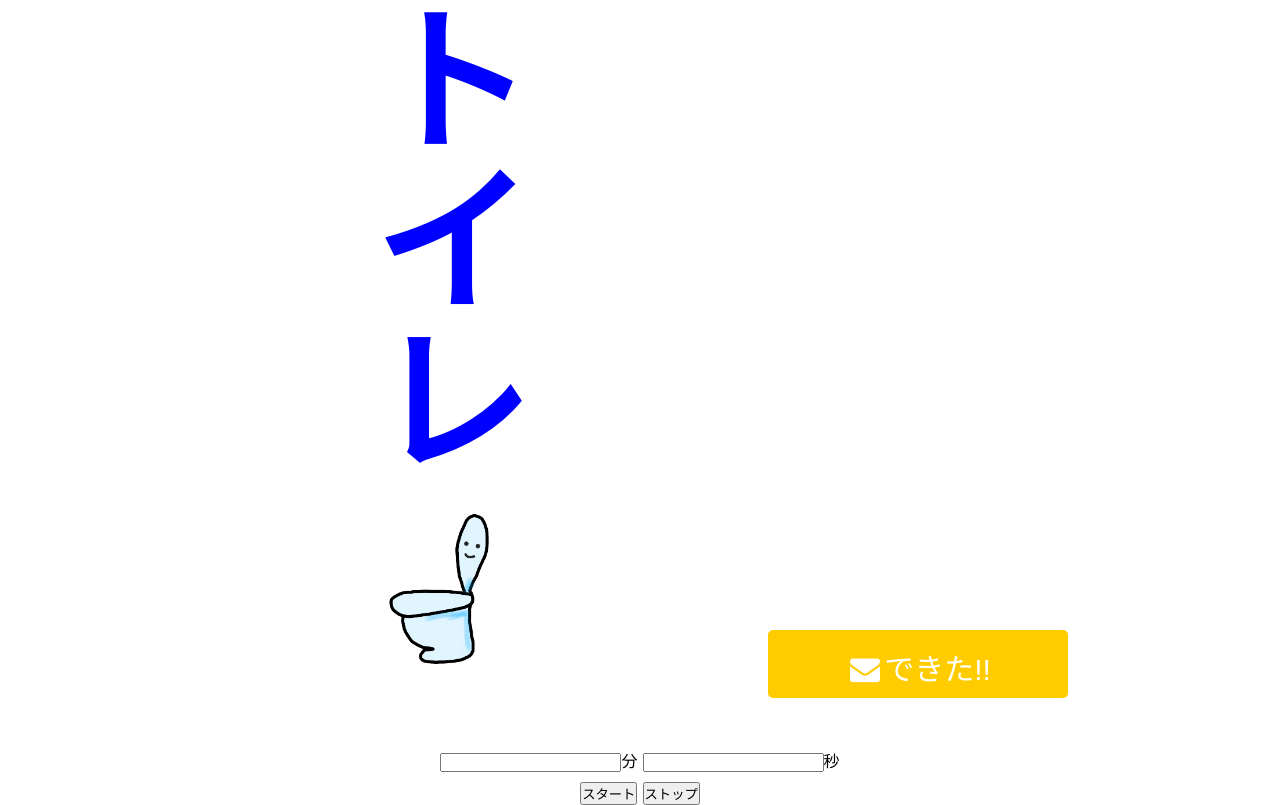
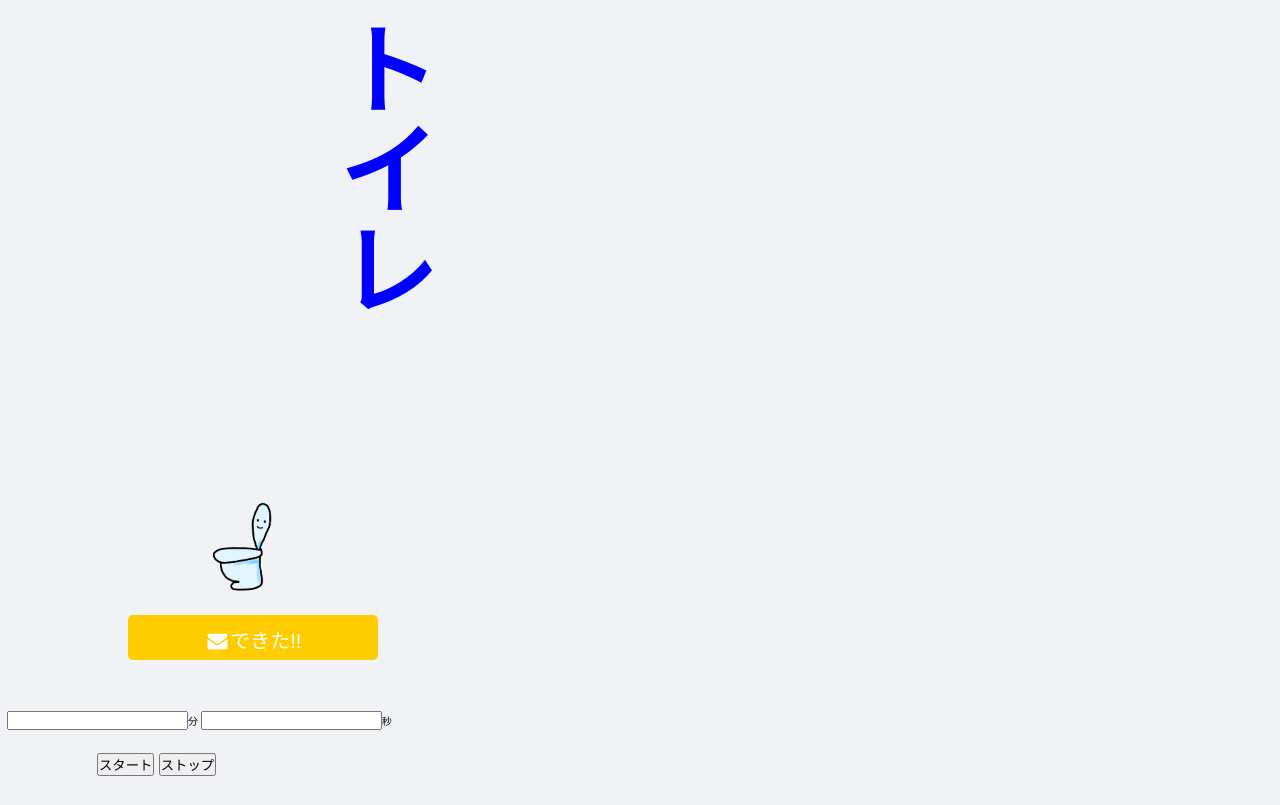
Before and after one commit to Ayakazu-Fukaura/possible_alone, a Flask app: page /3 in a window 1280 px wide. After the commit the page ends 776 px from the top, so only its background shows below. Run offline with Flask 2, Linux system fonts and the light colour scheme; some libraries are stand-ins or nearby versions.

Commit message:
レスポンシブデザインの幅でhtml・cssの幅を変更

```diff
--- a/app.py
+++ b/app.py
@@ -28,5 +28,7 @@ def page6():
     return "6pege"
 
 
+
+
 if __name__ == "__main__":
     app.run(debug=True)
--- a/static/css/bt_hanamaru.css
+++ b/static/css/bt_hanamaru.css
@@ -22,20 +22,32 @@
 }
 
 body{
-    font-family:  "ヒラギノ角ゴ ProN W3", HiraKakuProN-W3, 游ゴシック, "Yu Gothic", メイリオ, Meiryo, Verdana, Helvetica, Arial, sans-serif;
+    font-family: "Helvetica Neue",
+    Arial,
+    "Hiragino Kaku Gothic ProN",
+    "Hiragino Sans",
+    Meiryo,
+    sans-serif;
+
+    background-color: #f0f2f5;
+
 }
 
 /* ここは見出しエリア */
 
 .context {
-    font-size: 80px;
+    font-size: 50px;
     color: blue;
     writing-mode: vertical-rl;
-    margin-left: 25%;
+    position: absolute;
+    top: 20px;
+    left: 24%;
 }
 
 .image {
-    margin-left: 26%;
+    position: absolute;
+    left: 180px;
+    bottom: 200px;
 }
 
 /* ここまで */
@@ -61,8 +73,8 @@ body{
 
 
 .Button-style {
-    width: 300px;
-    font-size: 30px;
+    width: 250px;
+    font-size: 20px;
     display: inline-block;
     padding: 0.5em 1em 0.3em;
     color: #ffffff;
@@ -70,9 +82,10 @@ body{
     border-radius: 5px;
     background-color: #ffcc00;
     cursor: pointer;
-    margin-left: 18%;
-    margin-top: 80px;
-    margin-bottom: 50px;
+    margin-left: 10%;
+    position: absolute;
+    bottom: 140px;
+
   }
 
 /* ここまでボタンエリア */
@@ -81,12 +94,16 @@ body{
 /*ここはタイマーエリア */
 
   .timer {
-    text-align: center;
-    margin-bottom: 10px;
+    position: absolute;
+    bottom: 70px;
+    left: 7px;
+    font-size: 10px;
   }
 
-  .stat_stop {
-    text-align: center;
+  .timer2 {
+    position: absolute;
+    bottom: 1.5em;
+    left: 97px;
   }
 
   /*ここまでタイマーエリア */
--- a/templates/yuto③④.html
+++ b/templates/yuto③④.html
@@ -14,7 +14,7 @@
     <div class="context">
         <h1>トイレ</h1>
     </div>
-        <img class="image" src="../static/img/toilet.png" alt="トイレ" width="200" height="200">
+        <img class="image" src="../static/img/toilet.png" alt="トイレ" width="117" height="117">
 
 
 
@@ -32,14 +32,15 @@
 <!-- ここはタイマーエリア -->
 
 <form name="timer">
-  <div  class="timer">
+    <div class="timer">
         <input type="text" value="">分
         <input type="text" value="">秒<br>
     </div>
-  <div class="stat_stop">
+    <div class="timer2">
         <input type="button" value="スタート" onclick="cntStart()">
         <input type="button" value="ストップ" onclick="cntStop()">
     </div>
+
     </form>
 
 
```
Also changed, not shown: static/css/hum_talk.css (+8 -1 lines), static/img/toilet.png, static/js/timer.js (indentation only), 3 other files. Lines whose indentation alone changed are shown as unchanged.
